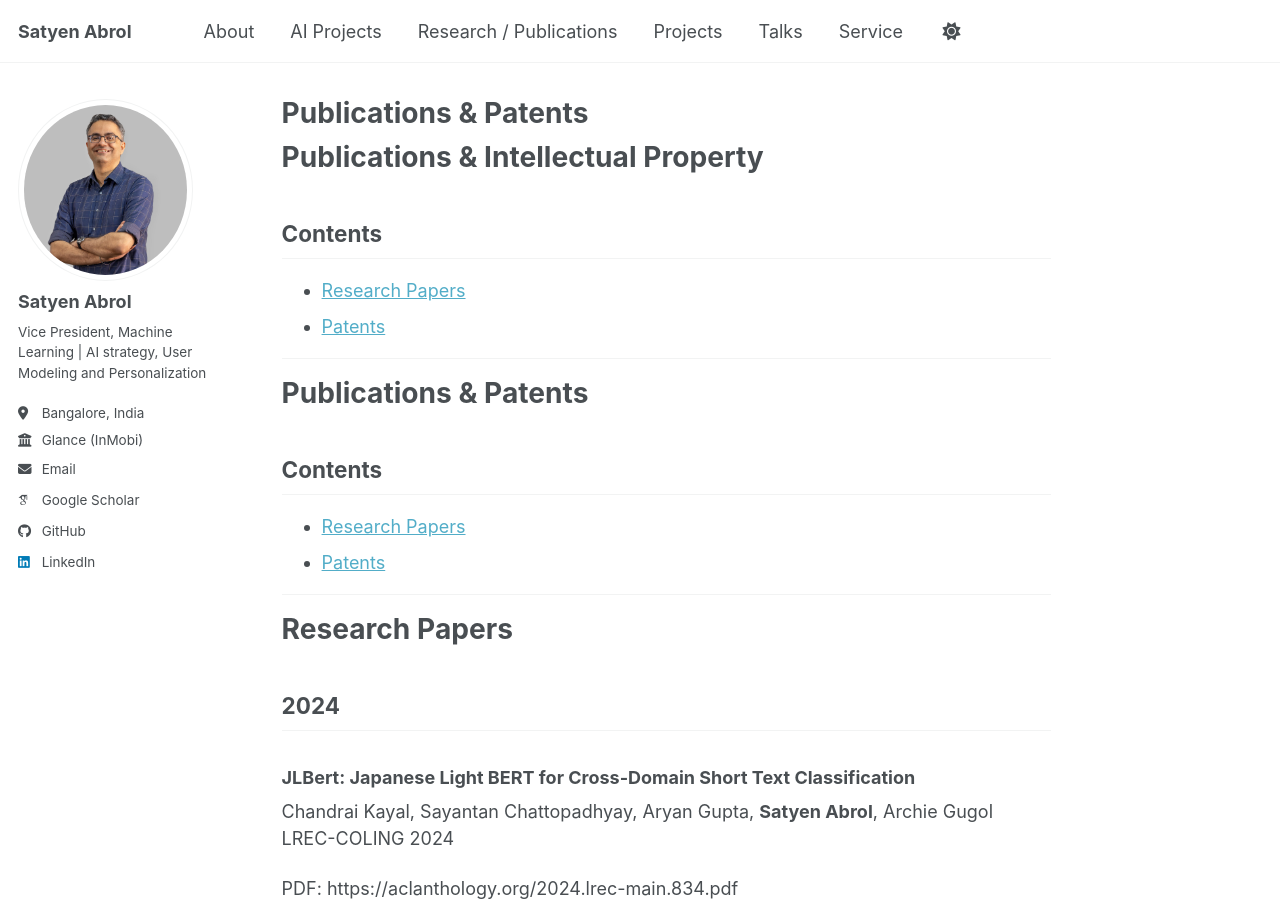
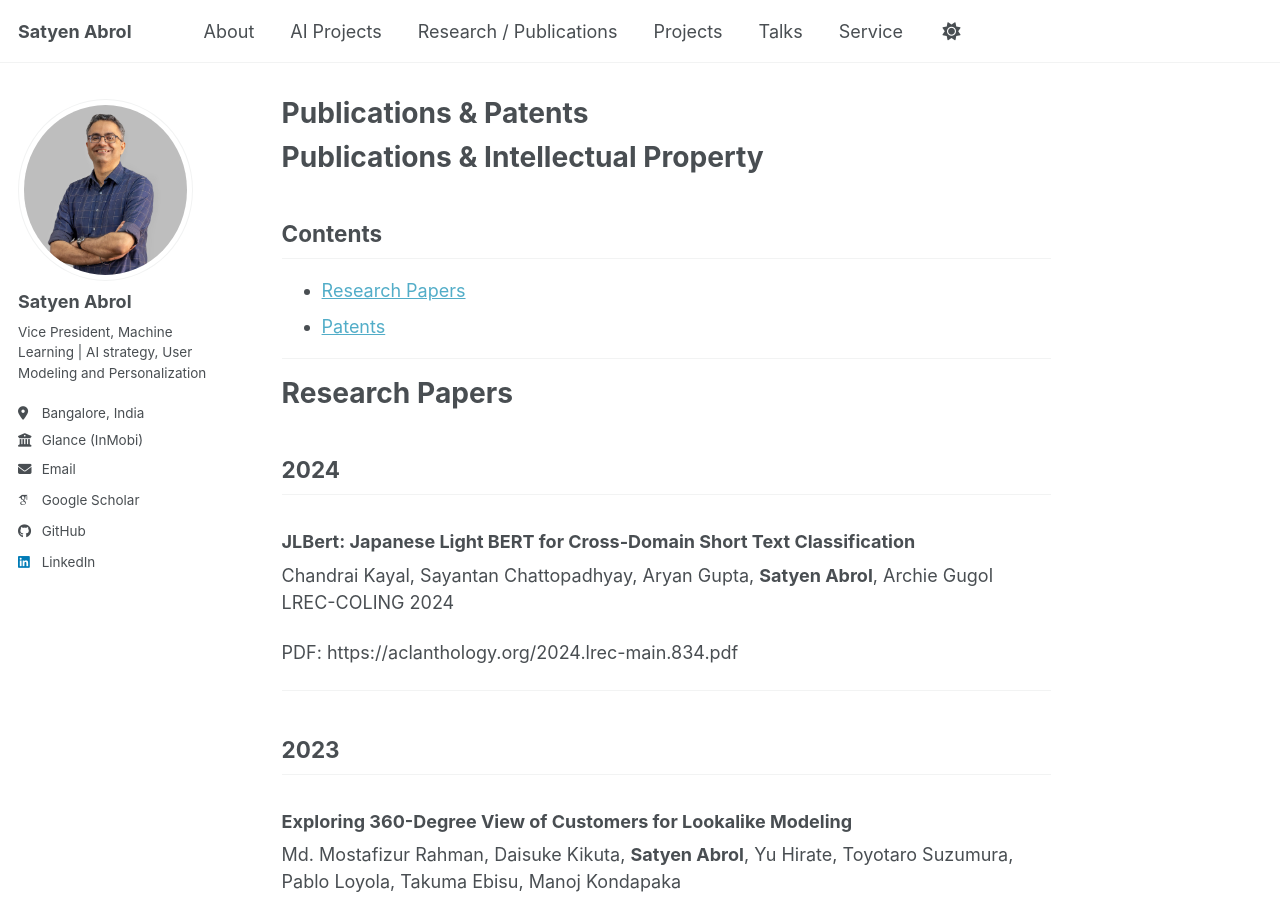
Before and after one commit to satyenabrol/satyenabrol.github.io, a Jekyll site: the page built from _pages/publications.md, in a window 1280 px wide and 900 px high. Built offline with Jekyll 4.4.1, drawn with Linux system fonts in a browser that asks for light colours; some web fonts are replaced; a script bundle is joined from its source files by our own code; library files that are not in the unit come from our copies.

Commit message:
Update publications.md

```diff
--- a/_pages/publications.md
+++ b/_pages/publications.md
@@ -8,15 +8,6 @@ author_profile: true
 # Publications & Intellectual Property
 
 ## Contents
-- [Research Papers](#research-papers)
-- [Patents](#patents)
-
----
-
-# Publications & Patents
-
-## Contents
-
 - [Research Papers](#research-papers)
 - [Patents](#patents)
 
```
